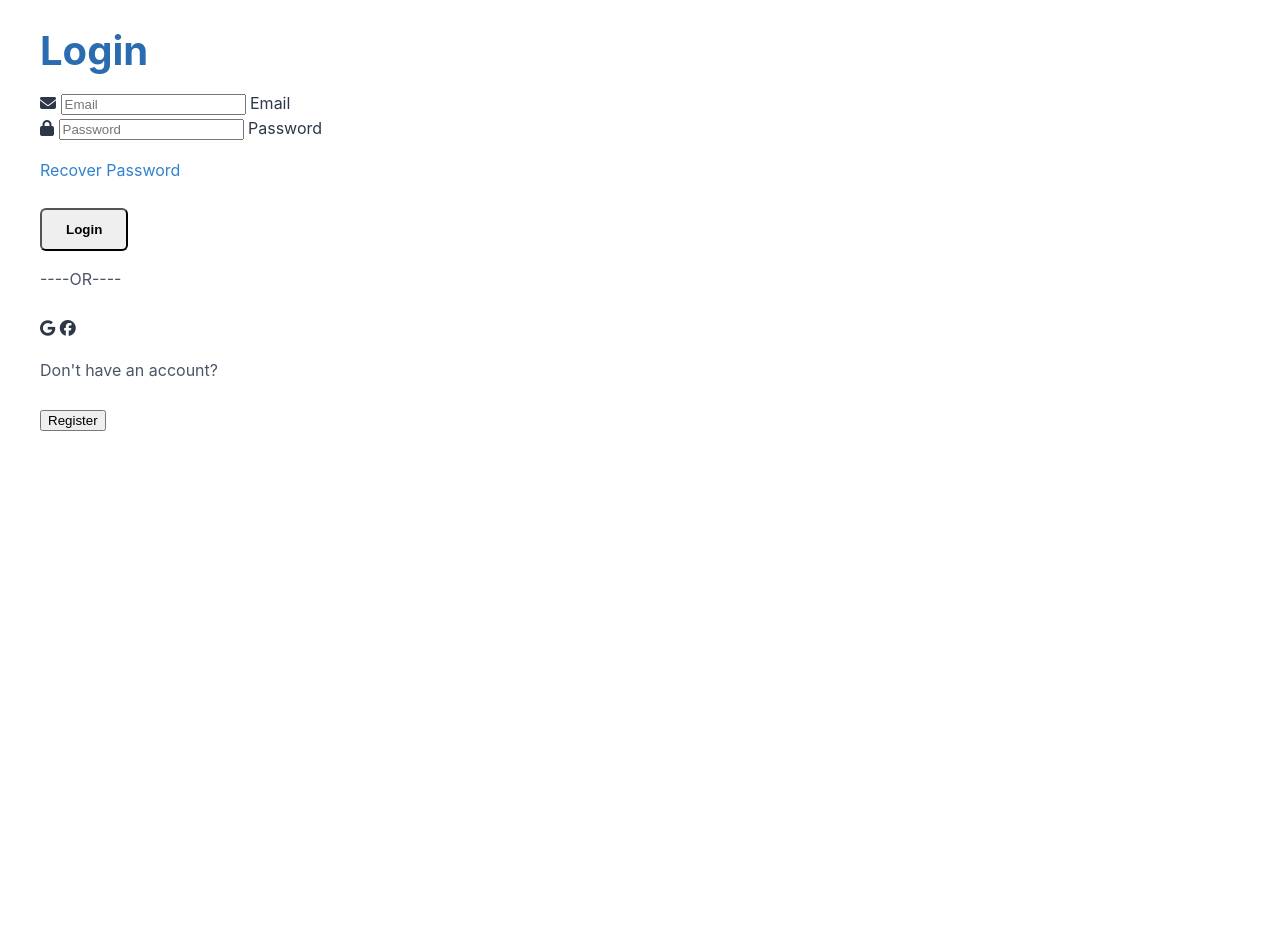
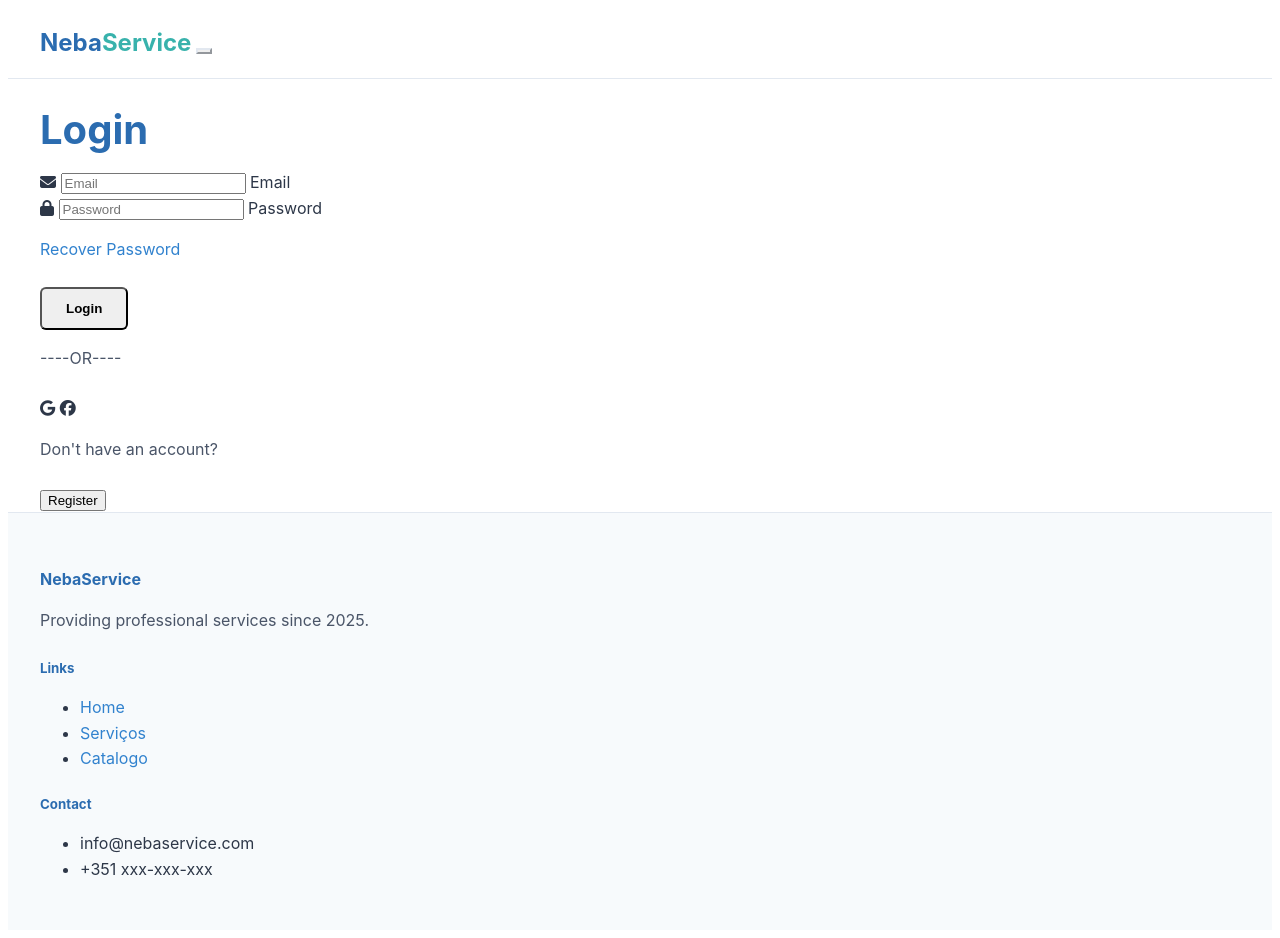
Before and after one commit to nyctopheliac/nebaservice, a PHP site: page /login.php in a window 1280 px wide. Before the commit the page ends 431 px from the top, so only its background shows below. Run offline with PHP 8.4, Linux system fonts and the light colour scheme.

Commit message:
vê se era isso q querias para hj

```diff
--- a/index.php
+++ b/index.php
@@ -97,8 +97,8 @@
         <div class="col-md-3">
           <h5>Links</h5>
           <ul class="list-unstyled">
-            <li><a href="#">Home</a></li>
-            <li><a href="#">Features</a></li>
+            <li><a href="index.php">Home</a></li>
+            <li><a href="servicos.php">Serviços</a></li>
             <li><a href="catalogo.php">Catalogo</a></li>
           </ul>
         </div>
--- a/login.php
+++ b/login.php
@@ -8,6 +8,15 @@
     <link rel="stylesheet" href="style.css">
 </head>
 <body>
+    <nav class="navbar navbar-expand-lg">
+        <div class="container-fluid">
+            <a class="navbar-brand nav-logo" href="index.php">Neba<span>Service</span></a>
+            <button class="navbar-toggler" type="button" data-bs-toggle="collapse" data-bs-target="#navbarNav" aria-controls="navbarNav" aria-expanded="false" aria-label="Toggle navigation">
+                <span class="navbar-toggler-icon"></span>
+            </button>
+        </div>
+    </nav>
+
     <div class="container" id="register" style="display:none">
         <h1 class="form-title">Register</h1>
         <form method="post" action="register.php">
@@ -76,6 +85,33 @@
             <button id="registerButton">Register</button>
         </div>
     </div>
+
+    <footer class="footer">
+    <div class="container">
+      <div class="row">
+        <div class="col-md-6">
+          <h4>NebaService</h4>
+          <p>Providing professional services since 2025.</p>
+        </div>
+        <div class="col-md-3">
+          <h5>Links</h5>
+          <ul class="list-unstyled">
+            <li><a href="index.php">Home</a></li>
+            <li><a href="servicos.php">Serviços</a></li>
+            <li><a href="catalogo.php">Catalogo</a></li>
+          </ul>
+        </div>
+        <div class="col-md-3">
+          <h5>Contact</h5>
+          <ul class="list-unstyled">
+            <li>info@nebaservice.com</li>
+            <li>+351 xxx-xxx-xxx</li>
+          </ul>
+        </div>
+      </div>
+    </div>
+  </footer>
+
     <script src="script.js"></script>
 </body>
 </html>
```
Also changed, not shown: homepage.php (+26 -0 lines), servicos.php (+27 -0 lines).
